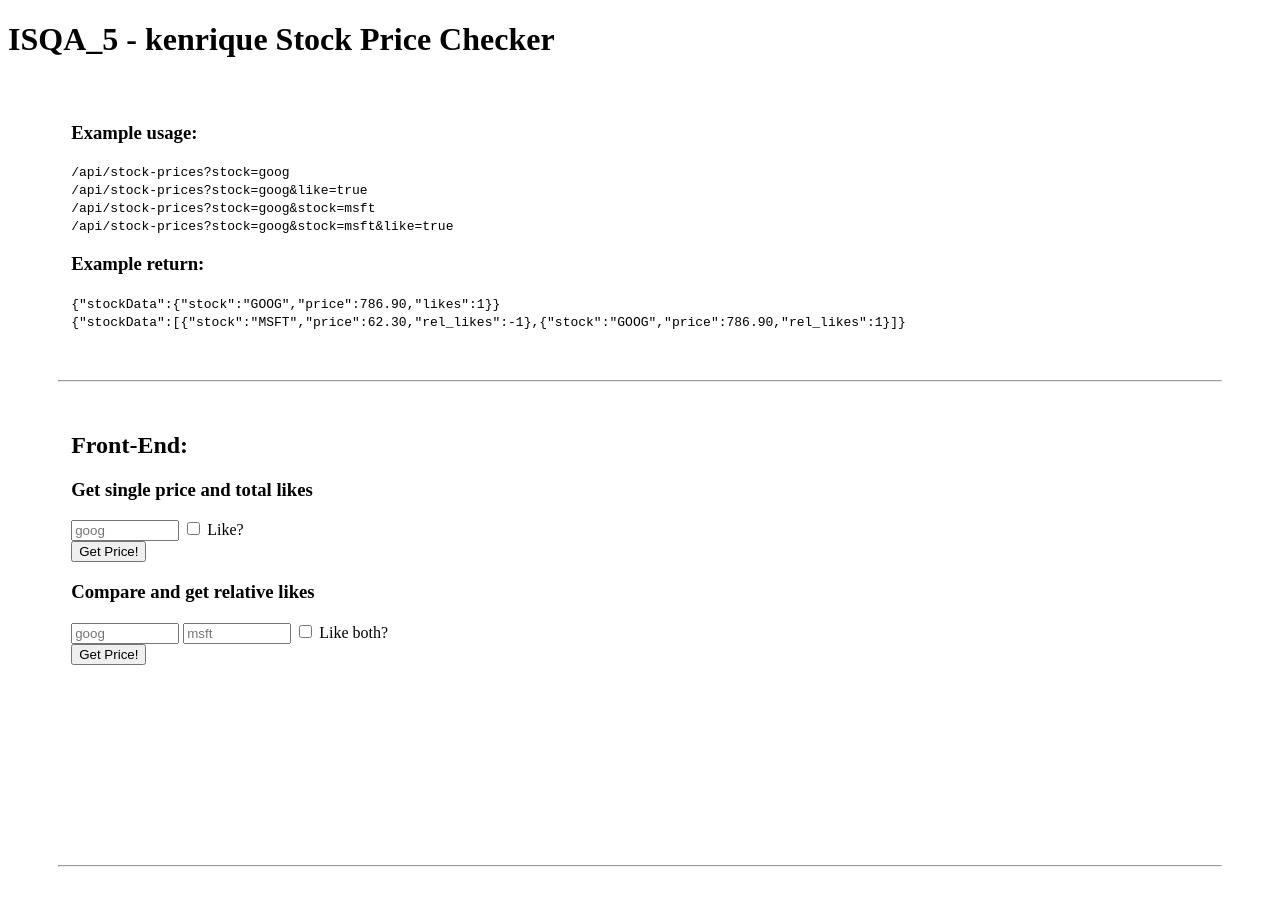
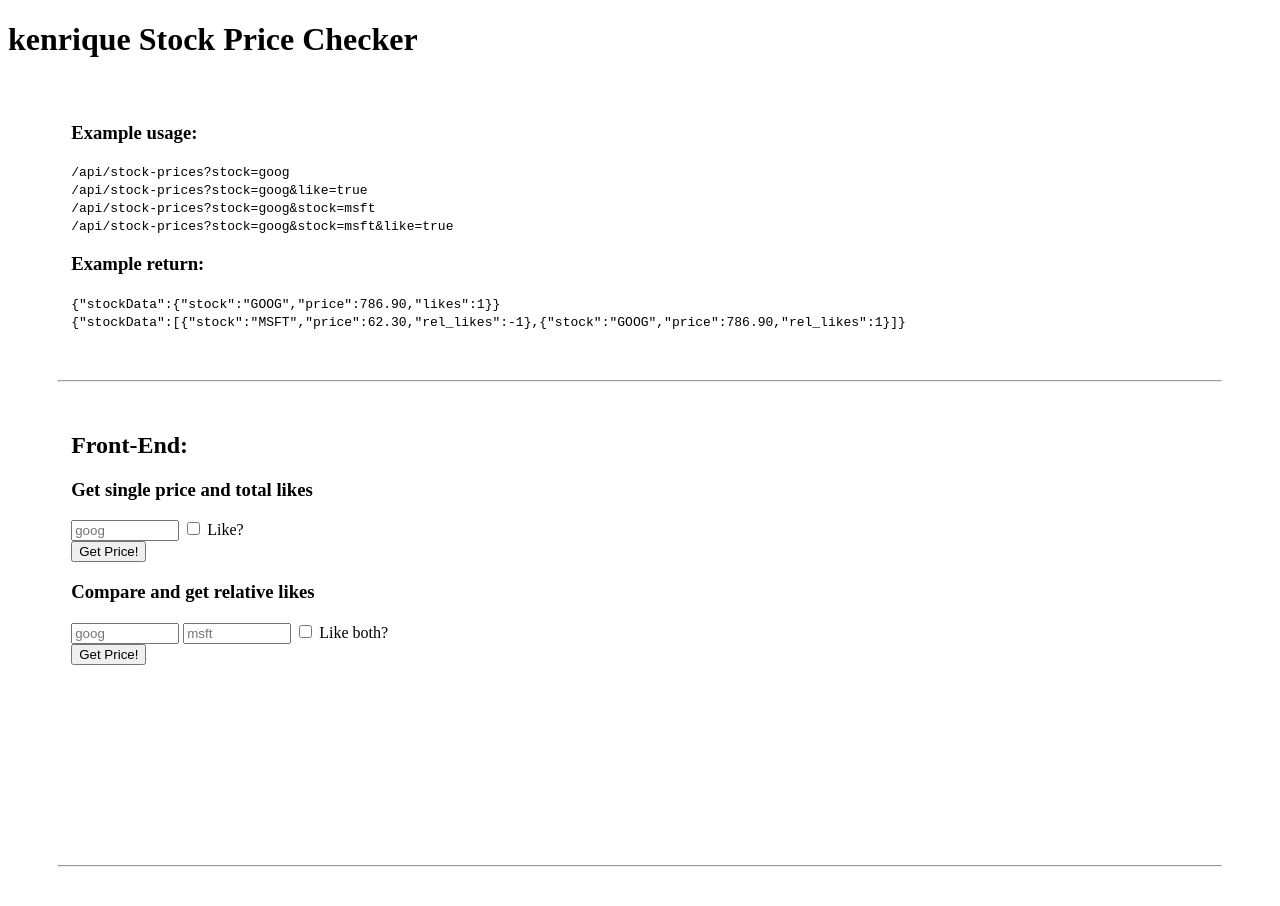
Before and after one commit to kenrique100/FreeCodeCamp-Anonymous-Message-Board, a plain HTML site: page views/index.html in a window 1280 px wide. Drawn offline with nearby package versions, Linux system fonts and the light colour scheme; files that its build step writes are made by us from their sources.

Commit message:
Update index.html

```diff
--- a/views/index.html
+++ b/views/index.html
@@ -11,7 +11,7 @@
   <body>
     <header>
       <h1>
-        ISQA_5 - kenrique Stock Price Checker
+        kenrique Stock Price Checker
       </h1>
     </header>
     <div id='userstories' style='margin-left: 5%; margin-top: 5%'>
```
